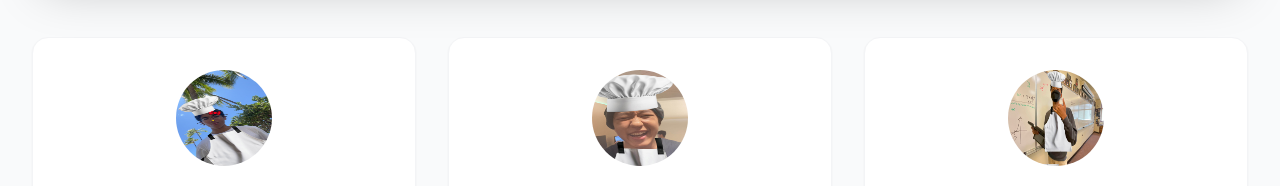
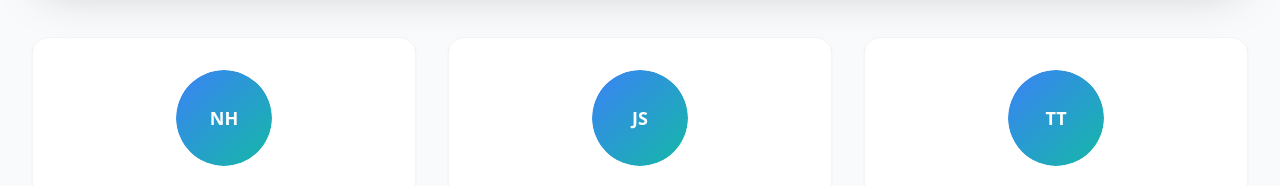
Before and after one commit to nlh2601/clinic-dash-hi, a React (Vite) app: page /team in a window 1280 px wide. Shown: the part 760-946 px from the top of the page. Built offline with nearby package versions, Linux system fonts and the light colour scheme.

Commit message:
Revert team member images to placeholders

```diff
--- a/src/pages/Team.tsx
+++ b/src/pages/Team.tsx
@@ -92,7 +92,6 @@ const Team = () => {
             <div key={index} className="bg-white p-8 rounded-2xl shadow-sm border border-gray-100 hover:shadow-md transition-all duration-300">
               <div className="text-center mb-6">
                 <Avatar className="w-24 h-24 mx-auto mb-4">
-                  <AvatarImage src={member.image} alt={member.name} />
                   <AvatarFallback className="text-lg font-semibold bg-gradient-to-br from-blue-500 to-teal-500 text-white">
                     {member.initials}
                   </AvatarFallback>
```
